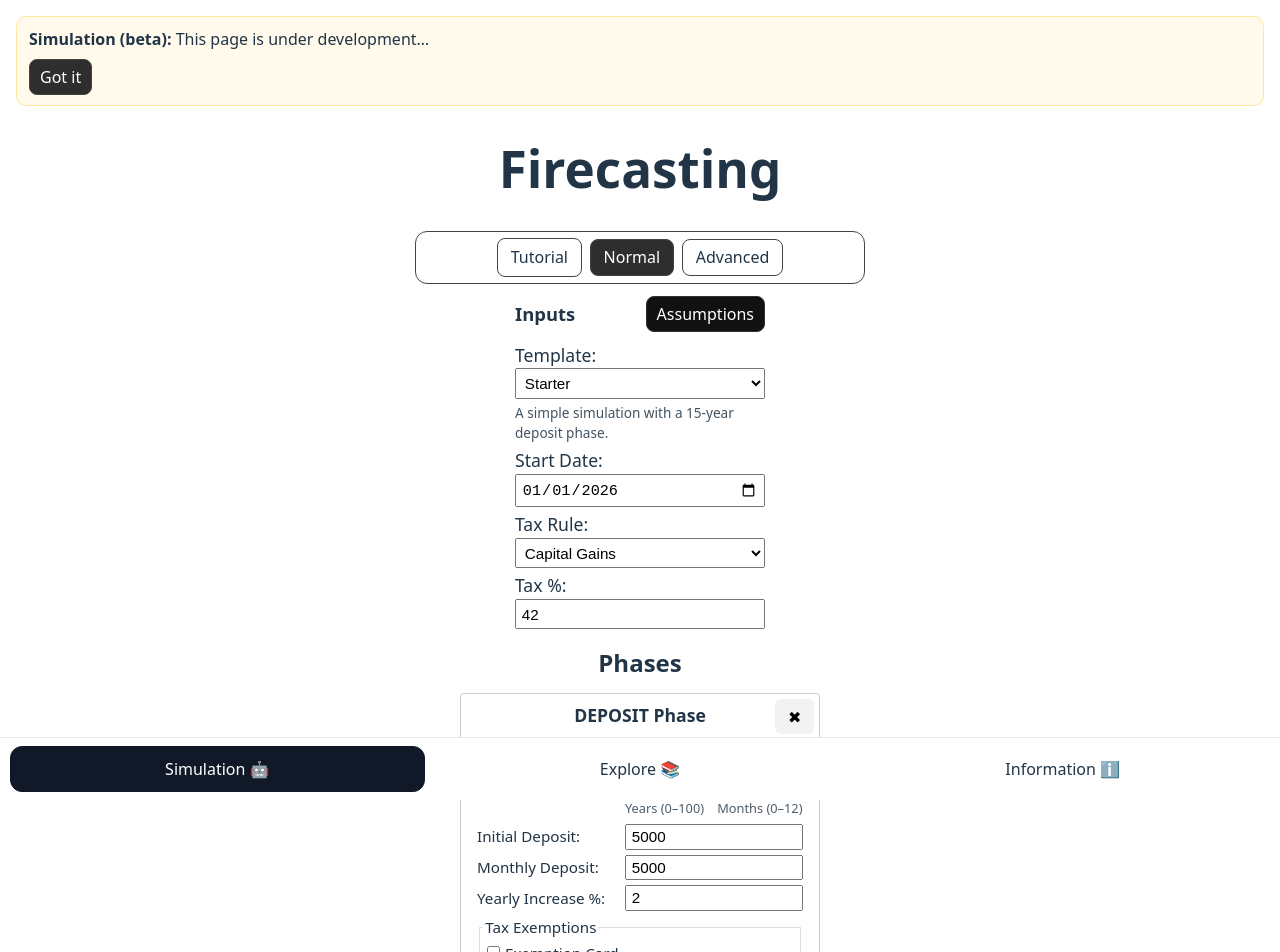
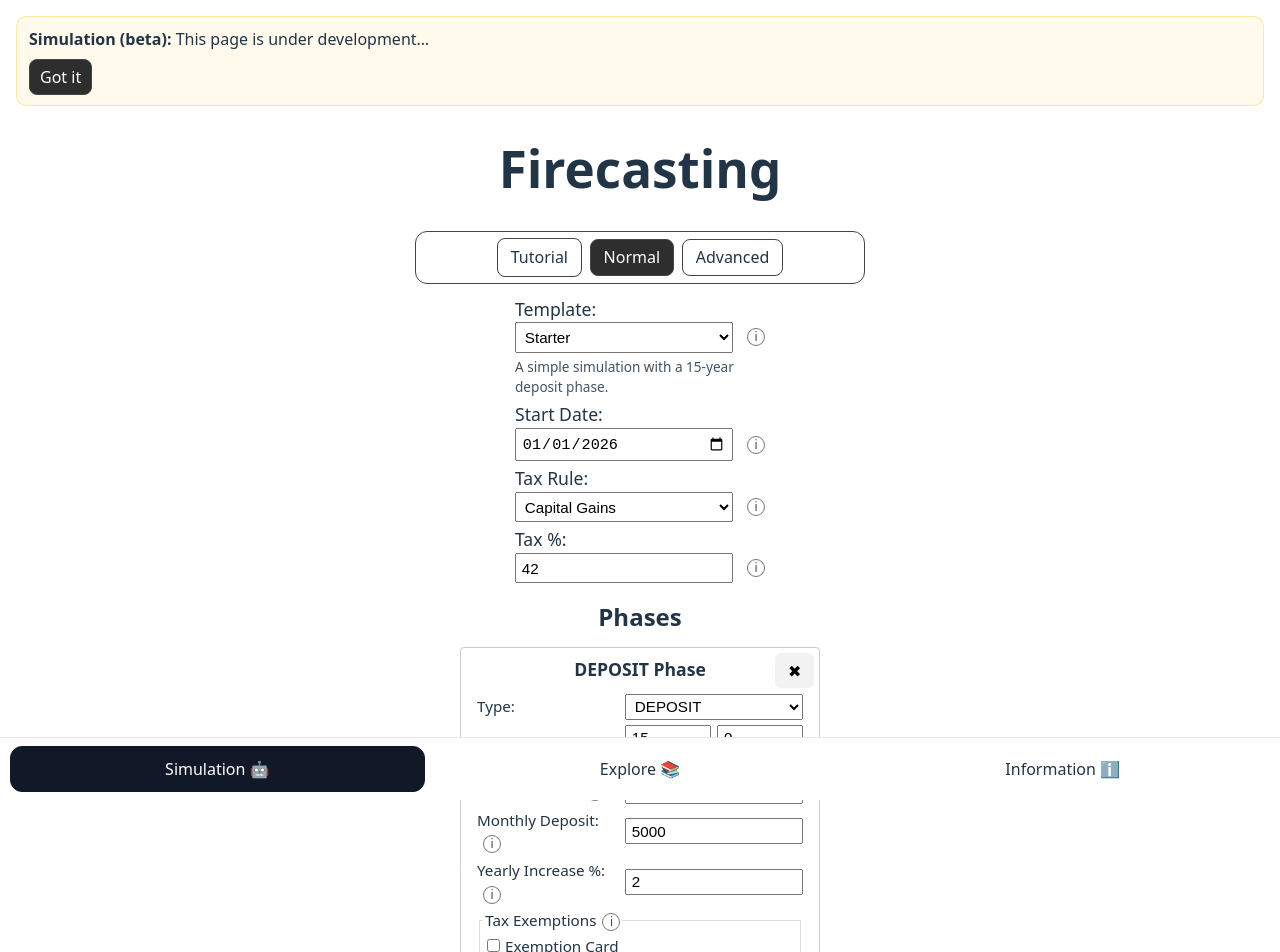
Before and after one commit to Gorm2303/firecasting-frontend, a React (Vite) app in the folder vite-react-frontend/: page /simulation in a window 1280 px wide. Shown: the top 952 px of the page. Built offline with nearby package versions, Linux system fonts and the light colour scheme.

Commit message:
Add per-input info tooltips

```diff
--- /dev/null
+++ b/vite-react-frontend/src/components/InfoTooltip.tsx
@@ -0,0 +1,83 @@
+import React from 'react';
+
+type Props = {
+  label: string;
+  children: React.ReactNode;
+};
+
+export default function InfoTooltip({ label, children }: Props) {
+  const [open, setOpen] = React.useState(false);
+  const tooltipId = React.useId();
+
+  React.useEffect(() => {
+    if (!open) return;
+    const onKeyDown = (e: KeyboardEvent) => {
+      if (e.key === 'Escape') setOpen(false);
+    };
+    window.addEventListener('keydown', onKeyDown);
+    return () => window.removeEventListener('keydown', onKeyDown);
+  }, [open]);
+
+  return (
+    <span style={{ position: 'relative', display: 'inline-flex', marginLeft: 6 }}>
+      <button
+        type="button"
+        aria-label={label}
+        aria-describedby={open ? tooltipId : undefined}
+        onClick={() => setOpen((v) => !v)}
+        onBlur={(e) => {
+          // If focus moved outside of this control, close.
+          const current = e.currentTarget;
+          queueMicrotask(() => {
+            if (document.activeElement && current.contains(document.activeElement)) return;
+            setOpen(false);
+          });
+        }}
+        style={{
+          width: 18,
+          height: 18,
+          borderRadius: 999,
+          border: '1px solid #666',
+          background: 'transparent',
+          color: 'inherit',
+          fontSize: 12,
+          lineHeight: '16px',
+          padding: 0,
+          cursor: 'pointer',
+          display: 'inline-flex',
+          alignItems: 'center',
+          justifyContent: 'center',
+          opacity: 0.9,
+        }}
+        title="More info"
+      >
+        i
+      </button>
+
+      {open && (
+        <span
+          id={tooltipId}
+          role="tooltip"
+          style={{
+            position: 'absolute',
+            top: 'calc(100% + 6px)',
+            left: 0,
+            zIndex: 1000,
+            width: 260,
+            maxWidth: '70vw',
+            border: '1px solid #444',
+            borderRadius: 10,
+            padding: '10px 12px',
+            background: '#1f1f1f',
+            color: '#eee',
+            boxShadow: '0 10px 30px rgba(0,0,0,0.35)',
+            fontSize: 13,
+            lineHeight: 1.35,
+          }}
+        >
+          {children}
+        </span>
+      )}
+    </span>
+  );
+}
--- a/vite-react-frontend/src/components/normalMode/NormalInputForm.tsx
+++ b/vite-react-frontend/src/components/normalMode/NormalInputForm.tsx
@@ -19,7 +19,7 @@ import {
 import { deepEqual } from '../../utils/deepEqual';
 import { decodeScenarioFromShareParam, encodeScenarioToShareParam } from '../../utils/shareScenarioLink';
 import { QRCodeSVG } from 'qrcode.react';
-import AssumptionsPanel from './AssumptionsPanel';
+import InfoTooltip from '../InfoTooltip';
 
 type OverallTaxRule = 'CAPITAL' | 'NOTIONAL';
 
@@ -157,7 +157,6 @@ export default function SimulationForm({
   const [selectedScenarioId, setSelectedScenarioId] = useState<string>('');
   const [isScenarioModalOpen, setIsScenarioModalOpen] = useState(false);
   const [shareUrl, setShareUrl] = useState<string>('');
-  const [assumptionsOpen, setAssumptionsOpen] = useState(false);
   const [simulateInProgress, setSimulateInProgress] = useState(false);
   const [simulationId, setSimulationId] = useState<string | null>(null);
   const [stats, setStats] = useState<YearlySummary[] | null>(null);
@@ -441,37 +440,17 @@ export default function SimulationForm({
   const inputWrapperStyle = { width: 250, display: 'flex', flexDirection: 'column', gap: '0.25rem', alignItems: 'stretch' } as const;
 
   return (
-    <form onSubmit={handleSubmit} style={{ display: 'flex', flexDirection: 'column', maxWidth: 900, margin: '0 auto' }}>
-      <div style={{ display: 'flex', justifyContent: 'center', alignItems: 'flex-start', gap: 16, flexWrap: 'wrap' }}>
+    <form onSubmit={handleSubmit} style={{ display: 'flex', flexDirection: 'column', maxWidth: 450, margin: '0 auto' }}>
+      <div style={{ display: 'flex', justifyContent: 'center' }}>
         <div style={inputWrapperStyle}>
-          <div style={{ display: 'flex', justifyContent: 'space-between', alignItems: 'center', gap: 12, marginBottom: 6 }}>
-            <div style={{ fontSize: '1.15rem', fontWeight: 800 }}>Inputs</div>
-            <button
-              type="button"
-              onClick={() => setAssumptionsOpen((v) => !v)}
-              aria-expanded={assumptionsOpen}
-              aria-controls="assumptions-panel"
-              title="Explain modeling assumptions"
-              style={{
-                padding: '6px 10px',
-                borderRadius: 8,
-                border: '1px solid #333',
-                background: assumptionsOpen ? '#1e1e1e' : '#111',
-                color: '#fff',
-                cursor: 'pointer',
-                whiteSpace: 'nowrap',
-              }}
-            >
-              Assumptions
-            </button>
-          </div>
           <label style={{ display: 'flex', flexDirection: 'column' }}>
             <span style={{ fontSize: '1.1rem' }}>Template:</span>
+            <div style={{ display: 'flex', gap: 8, alignItems: 'center' }}>
               <select
                 value={selectedTemplateId}
                 onChange={(e) => applyTemplate(e.target.value as SimulationTemplateId)}
                 disabled={simulateInProgress}
-              style={{ width: '100%', boxSizing: 'border-box', fontSize: '0.95rem', padding: '0.3rem' }}
+                style={{ width: '100%', boxSizing: 'border-box', fontSize: '0.95rem', padding: '0.3rem', flex: 1 }}
               >
               {SIMULATION_TEMPLATES.map((t) => (
                 <option key={t.id} value={t.id}>
@@ -479,6 +458,10 @@ export default function SimulationForm({
                 </option>
               ))}
               </select>
+              <InfoTooltip label="Info: Template">
+                A template fills in a complete example scenario (phases + taxes). Selecting a new template overwrites the current inputs.
+              </InfoTooltip>
+            </div>
             <div style={{ fontSize: '0.85rem', opacity: 0.85, marginTop: 4 }} role="note">
               {selectedTemplate.description}
             </div>
@@ -486,43 +469,52 @@ export default function SimulationForm({
 
           <label data-tour="start-date" style={{ display: 'flex', flexDirection: 'column' }}>
             <span style={{ fontSize: '1.1rem' }}>Start Date:</span>
+            <div style={{ display: 'flex', gap: 8, alignItems: 'center' }}>
               <input
                 type="date"
                 value={startDate}
                 onChange={e => setStartDate(e.target.value)}
-              style={{ width: '100%', boxSizing: 'border-box', fontSize: '0.95rem', padding: '0.3rem' }}
+                style={{ width: '100%', boxSizing: 'border-box', fontSize: '0.95rem', padding: '0.3rem', flex: 1 }}
               />
+              <InfoTooltip label="Info: Start date">
+                The simulation timeline begins here. Phase durations are applied month-by-month starting from this date.
+              </InfoTooltip>
+            </div>
           </label>
 
           <label data-tour="tax-rule" style={{ display: 'flex', flexDirection: 'column' }}>
             <span style={{ fontSize: '1.1rem' }}>Tax Rule:</span>
+            <div style={{ display: 'flex', gap: 8, alignItems: 'center' }}>
               <select
                 value={overallTaxRule}
                 onChange={e => setOverallTaxRule(e.target.value as OverallTaxRule)}
-              style={{ width: '100%', boxSizing: 'border-box', fontSize: '0.95rem', padding: '0.3rem' }}
+                style={{ width: '100%', boxSizing: 'border-box', fontSize: '0.95rem', padding: '0.3rem', flex: 1 }}
               >
                 <option value="CAPITAL">Capital Gains</option>
                 <option value="NOTIONAL">Notional Gains</option>
               </select>
+              <InfoTooltip label="Info: Tax rule">
+                Choose how taxes are applied. Capital gains tax happens when you withdraw. Notional gains tax happens at year-end on gains since the prior year-end.
+              </InfoTooltip>
+            </div>
           </label>
 
           <label data-tour="tax-percent" style={{ display: 'flex', flexDirection: 'column' }}>
             <span style={{ fontSize: '1.1rem' }}>Tax %:</span>
+            <div style={{ display: 'flex', gap: 8, alignItems: 'center' }}>
               <input
                 type="number"
                 step="0.01"
                 value={taxPercentage}
                 onChange={e => setTaxPercentage(+e.target.value)}
-              style={{ width: '100%', boxSizing: 'border-box', fontSize: '0.95rem', padding: '0.3rem' }}
+                style={{ width: '100%', boxSizing: 'border-box', fontSize: '0.95rem', padding: '0.3rem', flex: 1 }}
               />
+              <InfoTooltip label="Info: Tax percentage">
+                The tax rate applied by the selected tax rule. Phase exemptions (e.g. exemption card / stock exemption) reduce what gets taxed.
+              </InfoTooltip>
+            </div>
           </label>
         </div>
-
-        {assumptionsOpen && (
-          <div id="assumptions-panel">
-            <AssumptionsPanel request={currentRequest} />
-          </div>
-        )}
       </div>
 
       <div data-tour="phase-list">
--- a/vite-react-frontend/src/components/normalMode/NormalPhaseList.tsx
+++ b/vite-react-frontend/src/components/normalMode/NormalPhaseList.tsx
@@ -1,6 +1,7 @@
 import React from 'react';
 import { PhaseRequest } from '../../models/types';
 import { createDefaultPhase } from '../../config/simulationDefaults';
+import InfoTooltip from '../InfoTooltip';
 
 type ExemptionRule = 'EXEMPTIONCARD' | 'STOCKEXEMPTION';
 
@@ -219,7 +220,12 @@ const PhaseList: React.FC<PhaseListProps> = ({
                     <option value="WITHDRAW">WITHDRAW</option>
                   </select>
 
-                  <span style={{ fontSize: '0.95rem' }}>Duration:</span>
+                  <span style={{ fontSize: '0.95rem' }}>
+                    Duration:
+                    <InfoTooltip label="Info: Phase duration">
+                      How long this phase lasts. The simulation advances month-by-month.
+                    </InfoTooltip>
+                  </span>
                   <div
                     style={{
                       display: 'flex',
@@ -285,7 +291,12 @@ const PhaseList: React.FC<PhaseListProps> = ({
 
                   {p.phaseType === 'DEPOSIT' && (
                     <>
-                      <span style={{ fontSize: '0.95rem' }}>Initial Deposit:</span>
+                      <span style={{ fontSize: '0.95rem' }}>
+                        Initial Deposit:
+                        <InfoTooltip label="Info: Initial deposit">
+                          A one-time deposit at the beginning of this phase.
+                        </InfoTooltip>
+                      </span>
                       <input
                         type="number"
                         value={p.initialDeposit ?? ''}
@@ -298,7 +309,12 @@ const PhaseList: React.FC<PhaseListProps> = ({
                         }}
                       />
 
-                      <span style={{ fontSize: '0.95rem' }}>Monthly Deposit:</span>
+                      <span style={{ fontSize: '0.95rem' }}>
+                        Monthly Deposit:
+                        <InfoTooltip label="Info: Monthly deposit">
+                          Added at each month-end during this phase.
+                        </InfoTooltip>
+                      </span>
                       <input
                         type="number"
                         value={p.monthlyDeposit ?? ''}
@@ -311,7 +327,12 @@ const PhaseList: React.FC<PhaseListProps> = ({
                         }}
                       />
 
-                      <span style={{ fontSize: '0.95rem' }}>Yearly Increase %:</span>
+                      <span style={{ fontSize: '0.95rem' }}>
+                        Yearly Increase %:
+                        <InfoTooltip label="Info: Yearly deposit increase">
+                          Increases the monthly deposit once per year by this percentage.
+                        </InfoTooltip>
+                      </span>
                       <input
                         type="number"
                         step="0.01"
@@ -329,7 +350,12 @@ const PhaseList: React.FC<PhaseListProps> = ({
 
                   {p.phaseType === 'WITHDRAW' && (
                     <>
-                      <span style={{ fontSize: '0.95rem' }}>Withdraw Type:</span>
+                      <span style={{ fontSize: '0.95rem' }}>
+                        Withdraw Type:
+                        <InfoTooltip label="Info: Withdraw type">
+                          Choose whether you specify a fixed monthly amount, or a yearly withdrawal rate (as % of current portfolio).
+                        </InfoTooltip>
+                      </span>
                       <select
                         value={withdrawMode}
                         onChange={handleWithdrawModeChange(idx)}
@@ -346,7 +372,12 @@ const PhaseList: React.FC<PhaseListProps> = ({
 
                       {withdrawMode === 'RATE' ? (
                         <>
-                          <span style={{ fontSize: '0.95rem' }}>Withdraw Rate %:</span>
+                          <span style={{ fontSize: '0.95rem' }}>
+                            Withdraw Rate %:
+                            <InfoTooltip label="Info: Withdraw rate">
+                              A yearly % of the current portfolio, converted to a monthly withdrawal.
+                            </InfoTooltip>
+                          </span>
                           <input
                             type="number"
                             step="0.01"
@@ -362,7 +393,12 @@ const PhaseList: React.FC<PhaseListProps> = ({
                         </>
                       ) : (
                         <>
-                          <span style={{ fontSize: '0.95rem' }}>Withdraw Amount:</span>
+                          <span style={{ fontSize: '0.95rem' }}>
+                            Withdraw Amount:
+                            <InfoTooltip label="Info: Withdraw amount">
+                              A fixed monthly withdrawal amount. The engine inflation-adjusts this over time.
+                            </InfoTooltip>
+                          </span>
                           <input
                             type="number"
                             value={p.withdrawAmount ?? ''}
@@ -377,7 +413,12 @@ const PhaseList: React.FC<PhaseListProps> = ({
                         </>
                       )}
 
-                      <span style={{ fontSize: '0.95rem' }}>Lower Variation %:</span>
+                      <span style={{ fontSize: '0.95rem' }}>
+                        Lower Variation %:
+                        <InfoTooltip label="Info: Lower variation">
+                          If the last month return is negative, withdrawals can be reduced by up to this %.
+                        </InfoTooltip>
+                      </span>
                       <input
                         type="number"
                         step="0.01"
@@ -391,7 +432,12 @@ const PhaseList: React.FC<PhaseListProps> = ({
                         }}
                       />
 
-                      <span style={{ fontSize: '0.95rem' }}>Upper Variation %:</span>
+                      <span style={{ fontSize: '0.95rem' }}>
+                        Upper Variation %:
+                        <InfoTooltip label="Info: Upper variation">
+                          If the last month return is positive, withdrawals can be increased by up to this %.
+                        </InfoTooltip>
+                      </span>
                       <input
                         type="number"
                         step="0.01"
@@ -415,7 +461,12 @@ const PhaseList: React.FC<PhaseListProps> = ({
                     marginTop: '0.3rem',
                   }}
                 >
-                  <legend style={{ fontSize: '0.95rem' }}>Tax Exemptions</legend>
+                  <legend style={{ fontSize: '0.95rem' }}>
+                    Tax Exemptions
+                    <InfoTooltip label="Info: Tax exemptions">
+                      These reduce the taxable amount within this phase (before applying the overall tax rate).
+                    </InfoTooltip>
+                  </legend>
                   <label
                     style={{
                       display: 'block',
```
Also changed, not shown: 1 other file (tests, documents, lock files or other folders). Lines whose indentation alone changed are shown as unchanged.
